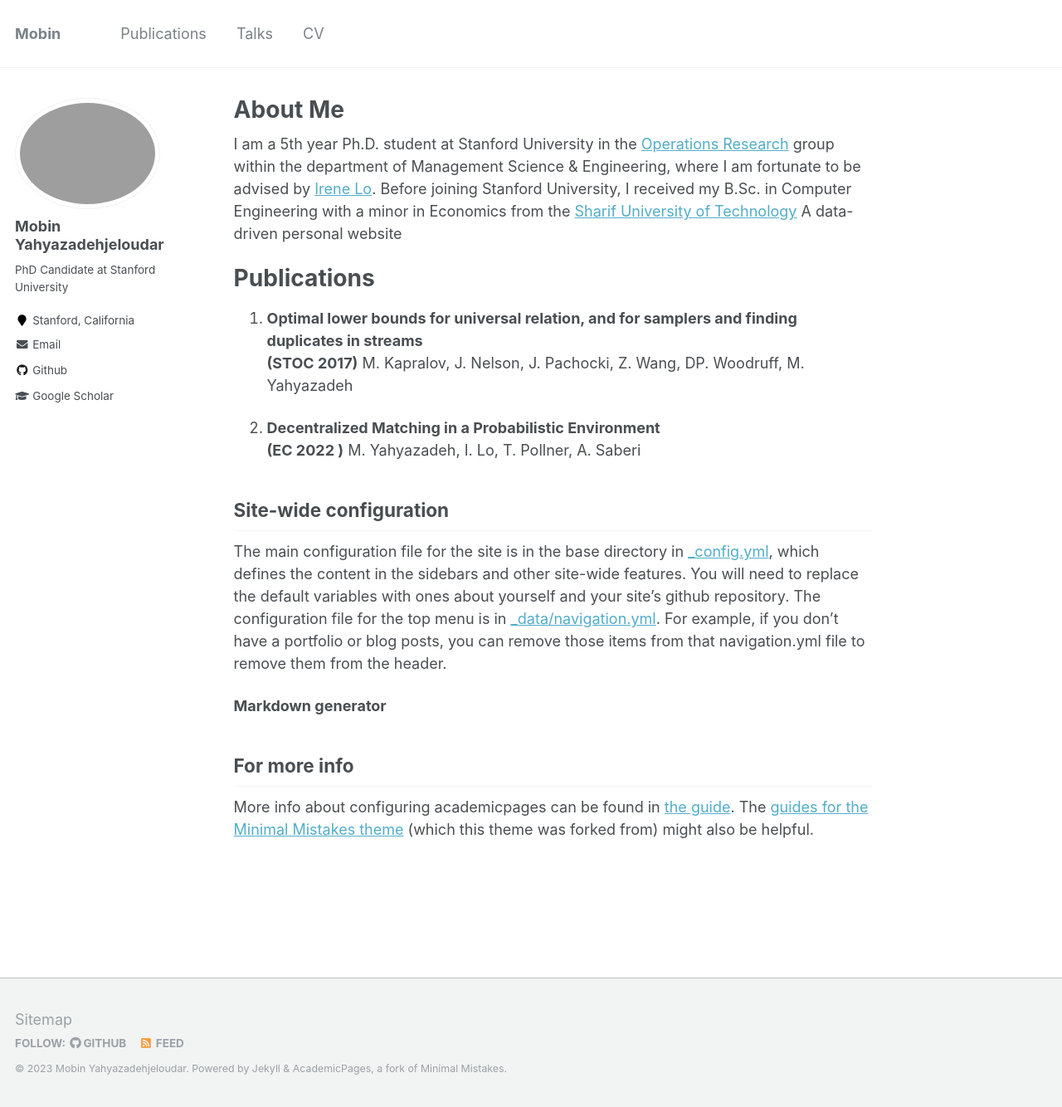
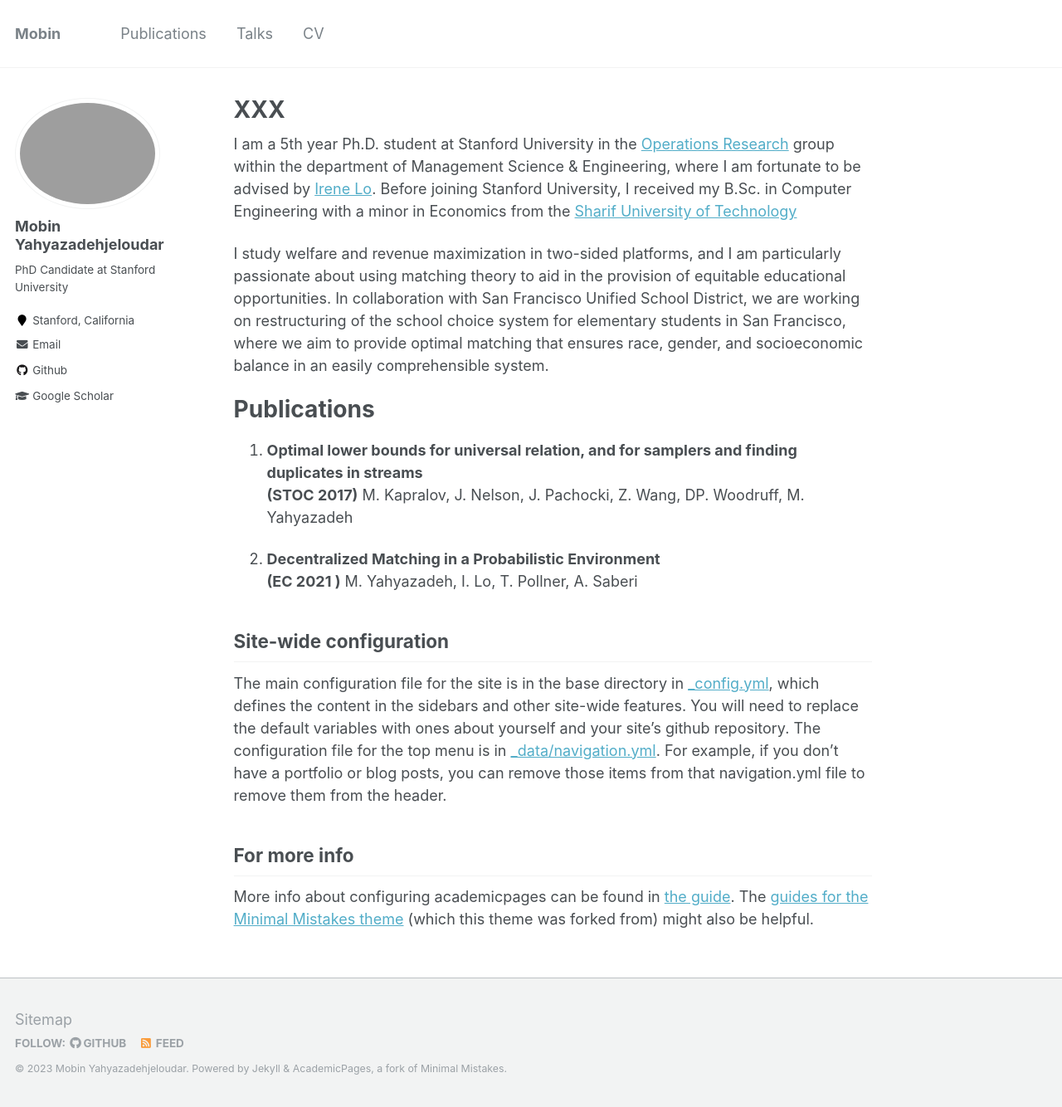
Before and after one commit to mobinyahya/mobinyahya.github.io, a Jekyll site: the page built from _pages/about.md, in a window 1280 px wide and 1334 px high. Shown: the whole window at 83% size. Built offline with Jekyll 4.4.1, drawn with Linux system fonts in a browser that asks for light colours.

Commit message:
about me

```diff
--- a/_pages/about.md
+++ b/_pages/about.md
@@ -1,6 +1,6 @@
 ---
 permalink: /
-title: "About Me"
+title: "XXX"
 excerpt: "About me"
 author_profile: true
 redirect_from:
@@ -10,7 +10,11 @@
 
 
 I am a 5th year Ph.D. student at Stanford University in the [Operations Research](https://or.stanford.edu/) group within the department of Management Science & Engineering, where I am fortunate to be advised by [Irene Lo](https://sites.google.com/view/irene-lo). Before joining Stanford University, I received my B.Sc. in Computer Engineering with a minor in Economics from the [Sharif University of Technology](https://en.sharif.edu/)
-A data-driven personal website
+
+I study welfare and revenue maximization in two-sided platforms, and I am particularly passionate about using matching theory to aid in the provision of equitable educational opportunities.
+In collaboration with San Francisco Unified School District,
+we are working on restructuring of the school choice system for elementary students in San Francisco,
+ where we aim to provide optimal matching that ensures race, gender, and socioeconomic balance in an easily comprehensible system.
 
 
 Publications
@@ -20,14 +24,12 @@
 
 
 1. **Decentralized Matching in a Probabilistic Environment**
-**(EC 2022 )** M. Yahyazadeh, I. Lo, T. Pollner, A. Saberi
+**(EC 2021 )** M. Yahyazadeh, I. Lo, T. Pollner, A. Saberi
 
 Site-wide configuration
 ------
 The main configuration file for the site is in the base directory in [_config.yml](https://github.com/academicpages/academicpages.github.io/blob/master/_config.yml), which defines the content in the sidebars and other site-wide features. You will need to replace the default variables with ones about yourself and your site's github repository. The configuration file for the top menu is in [_data/navigation.yml](https://github.com/academicpages/academicpages.github.io/blob/master/_data/navigation.yml). For example, if you don't have a portfolio or blog posts, you can remove those items from that navigation.yml file to remove them from the header.
 
-**Markdown generator**
-
 
 For more info
 ------
```
